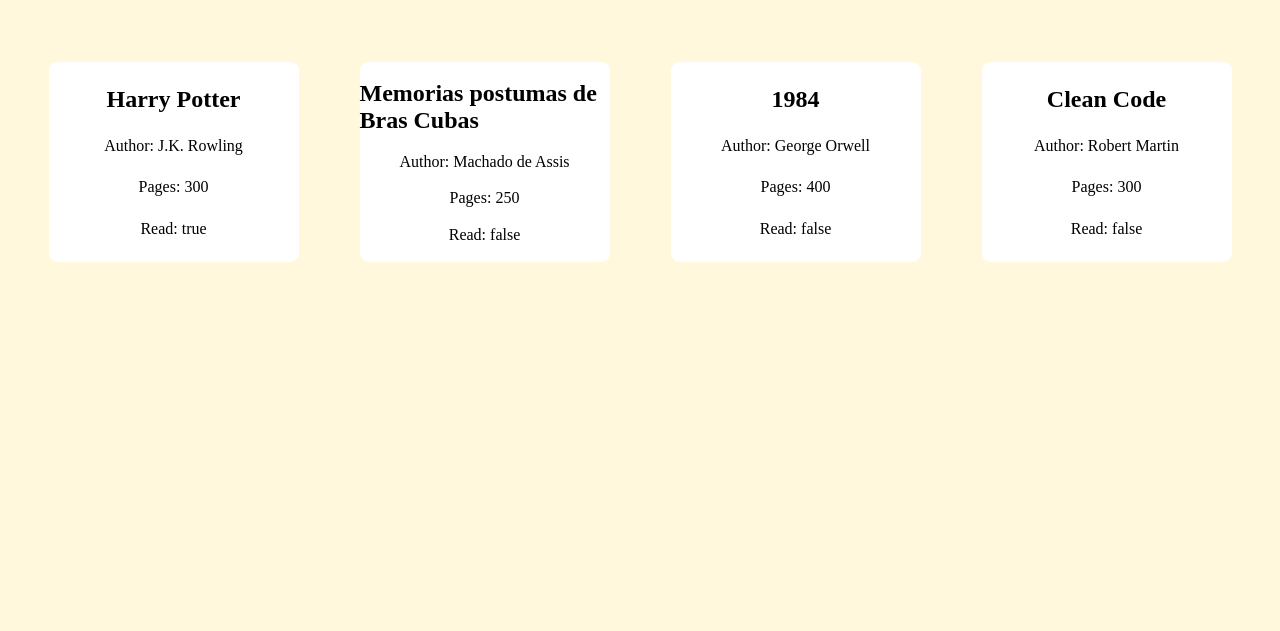
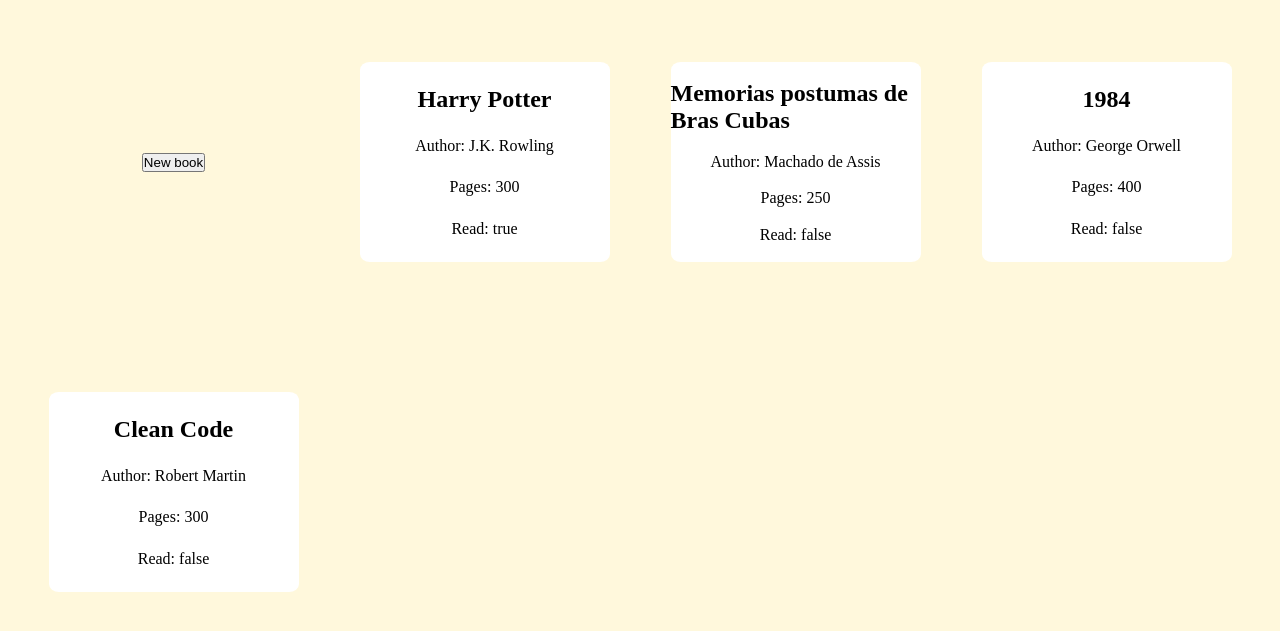
Before and after one commit to ThailanInTallinn/library, a plain HTML site: page index.html in a window 1280 px wide. Shown: the part 111-742 px from the top of the page. Drawn offline with Linux system fonts and the light colour scheme.

Commit message:
Feat: adds button to add a new book

```diff
--- a/index.html
+++ b/index.html
@@ -14,6 +14,7 @@
 		<p>Thailan's library</p>
 	</header>
 	<main class="main-container">
+		<button class="new-book-button">New book</button>
 	</main>
 </body>
 
```
